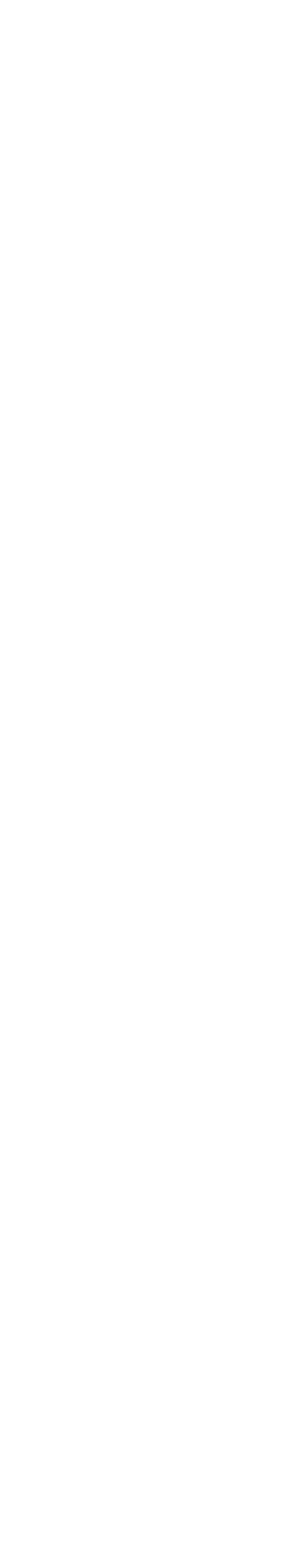
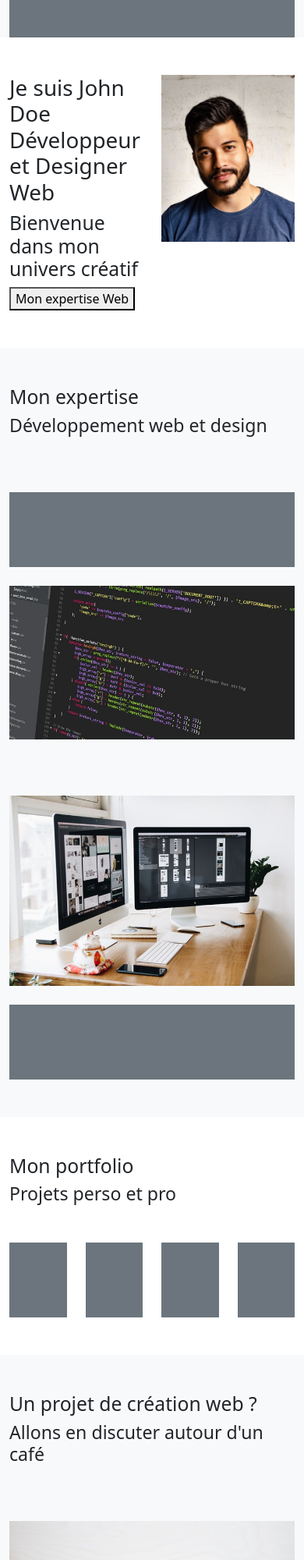
Before and after one commit to ThibaultG94/Projet-Bootstrap_5, a plain HTML site: page index.html in a window 390 px wide. Shown: the top 2000 px of the page at 78% size. Before the commit the page ends 844 px from the top, so only its background shows below. Drawn offline with nearby package versions, Linux system fonts and the light colour scheme.

Commit message:
html bootstrap

```diff
--- a/index.html
+++ b/index.html
@@ -1,5 +1,5 @@
 <!DOCTYPE html>
-<html lang="en">
+<html lang="fr">
 
 <head>
     <meta charset="UTF-8">
@@ -11,10 +11,117 @@
         integrity="sha384-EVSTQN3/azprG1Anm3QDgpJLIm9Nao0Yz1ztcQTwFspd3yD65VohhpuuCOmLASjC" crossorigin="anonymous">
     <link rel="stylesheet" href="https://cdn.jsdelivr.net/npm/bootstrap-icons@1.5.0/font/bootstrap-icons.css">
 
+    <!-- Font Awesome -->
+    <script src="https://kit.fontawesome.com/14273d579a.js" crossorigin="anonymous"></script>
 </head>
 
 <body>
+    <header>
+        <nav class="bg-light">
+            <div class="container">
+                <div class="bg-secondary py-4"></div>
+            </div>
+        </nav>
+    </header>
 
+    <main>
+        <section class="my-5">
+            <div class="container">
+                <div class="row">
+                    <div class="col">
+                        <h1>Je suis John Doe Développeur et Designer Web</h1>
+                        <h2>Bienvenue dans mon univers créatif</h2>
+                        <button>Mon expertise Web</button>
+                    </div>
+                    <div class="col">
+                        <img src="./img/portrait.jpg" alt="Photo de John Doe" class="w-100">
+                    </div>
+                </div>
+            </div>
+        </section>
+
+        <section class="py-5 bg-light">
+            <div class="container">
+                <h2>Mon expertise</h2>
+                <h3>Développement web et design</h3>
+                <div class="row gy-4 mt-5">
+                    <div class="col-12 col-md-7">
+                        <div class="bg-secondary h-100 w-100 py-5">
+                        </div>
+                    </div>
+                    <div class="col-12 offset-md-1 col-md-4">
+                        <img src="./img/code.jpg" alt="écran montrant du code php" width="100%">
+                    </div>
+                </div>
+                <div class="row gy-4 mt-5">
+                    <div class="col-12 col-md-4">
+                        <img src="./img/design.jpg" alt="écran montrant des designs" width="100%">
+                    </div>
+                    <div class="col-12 offset-md-1 col-md-7">
+                        <div class="bg-secondary h-100 w-100 py-5">
+                        </div>
+                    </div>
+                </div>
+            </div>
+        </section>
+
+        <section class="py-5">
+            <div class="container">
+                <h2>Mon portfolio</h2>
+                <h3>Projets perso et pro</h3>
+                <div class="row gy-4 mt-4">
+                    <div class="col-3">
+                        <div class="bg-secondary h-100 w-100 py-5">
+                        </div>
+                    </div>
+                    <div class="col-3">
+                        <div class="bg-secondary h-100 w-100 py-5">
+                        </div>
+                    </div>
+                    <div class="col-3">
+                        <div class="bg-secondary h-100 w-100 py-5">
+                        </div>
+                    </div>
+                    <div class="col-3">
+                        <div class="bg-secondary h-100 w-100 py-5">
+                        </div>
+                    </div>
+                </div>
+            </div>
+        </section>
+
+        <section class="py-5 bg-light">
+            <div class="container">
+                <h2>Un projet de création web ?</h2>
+                <h3>Allons en discuter autour d'un café</h3>
+
+                <div class="row gy-4 mt-5">
+                    <div class="col-12 col-md-5">
+                        <img src="./img/grab-a-coffee.jpg" alt="tasse de café" width="100%">
+                    </div>
+                    <div class="col-12 offset-md-1 col-md-6">
+                        <div class="bg-secondary h-100 w-100 py-5">
+                        </div>
+                    </div>
+                </div>
+            </div>
+        </section>
+    </main>
+    <footer class="border-top">
+        <div class="container py-5">
+            <div class="row gy-4">
+                <div class="col-12 col-md-4">
+                    <div class="bg-secondary py-5"></div>
+                </div>
+                <div class="col-12 col-md-4">
+                    <div class="bg-secondary py-5"></div>
+                </div>
+                <div class="col-12 col-md-4">
+                    <div class="bg-secondary py-5"></div>
+                </div>
+            </div>
+        </div>
+    </footer>
 
 
     <!-- Script js -->
```
